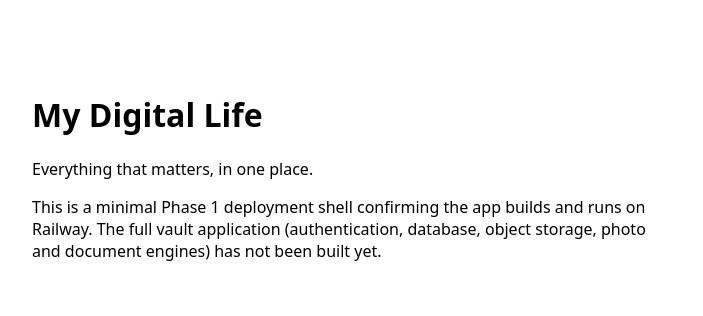
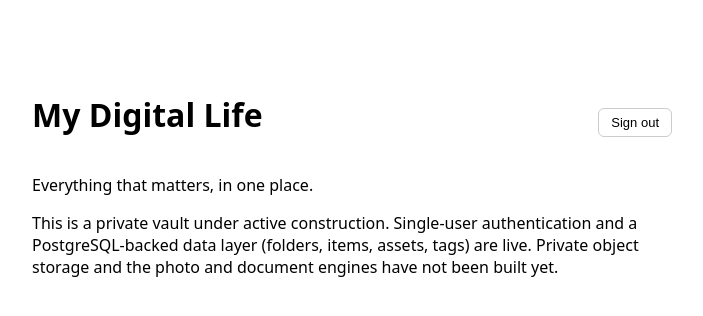
Before and after one commit to customerservice-prog/pinedapower, a Next.js app: page / in a window 1280 px wide. Shown: the top 316 px of the page, without its empty margins (288-991 px from the left). Built offline with nearby package versions, Linux system fonts and the light colour scheme.

Commit message:
Add sign-out button and update app description
Updated the layout to include a sign-out button and modified the description of the application.

```diff
--- a/app/page.tsx
+++ b/app/page.tsx
@@ -8,13 +8,36 @@ export default function Home() {
         margin: "0 auto",
       }}
     >
-      <h1>My Digital Life</h1>
+      <div
+        style={{
+          display: "flex",
+          justifyContent: "space-between",
+          alignItems: "baseline",
+        }}
+      >
+        <h1>My Digital Life</h1>
+        <form method="POST" action="/api/auth/logout">
+          <button
+            type="submit"
+            style={{
+              background: "none",
+              border: "1px solid #ccc",
+              borderRadius: 6,
+              padding: "6px 12px",
+              cursor: "pointer",
+              fontSize: 13,
+            }}
+          >
+            Sign out
+          </button>
+        </form>
+      </div>
       <p>Everything that matters, in one place.</p>
       <p>
-        This is a minimal Phase 1 deployment shell confirming the app builds
-        and runs on Railway. The full vault application (authentication,
-        database, object storage, photo and document engines) has not been
-        built yet.
+        This is a private vault under active construction. Single-user
+        authentication and a PostgreSQL-backed data layer (folders, items,
+        assets, tags) are live. Private object storage and the photo and
+        document engines have not been built yet.
       </p>
     </main>
   );
```
